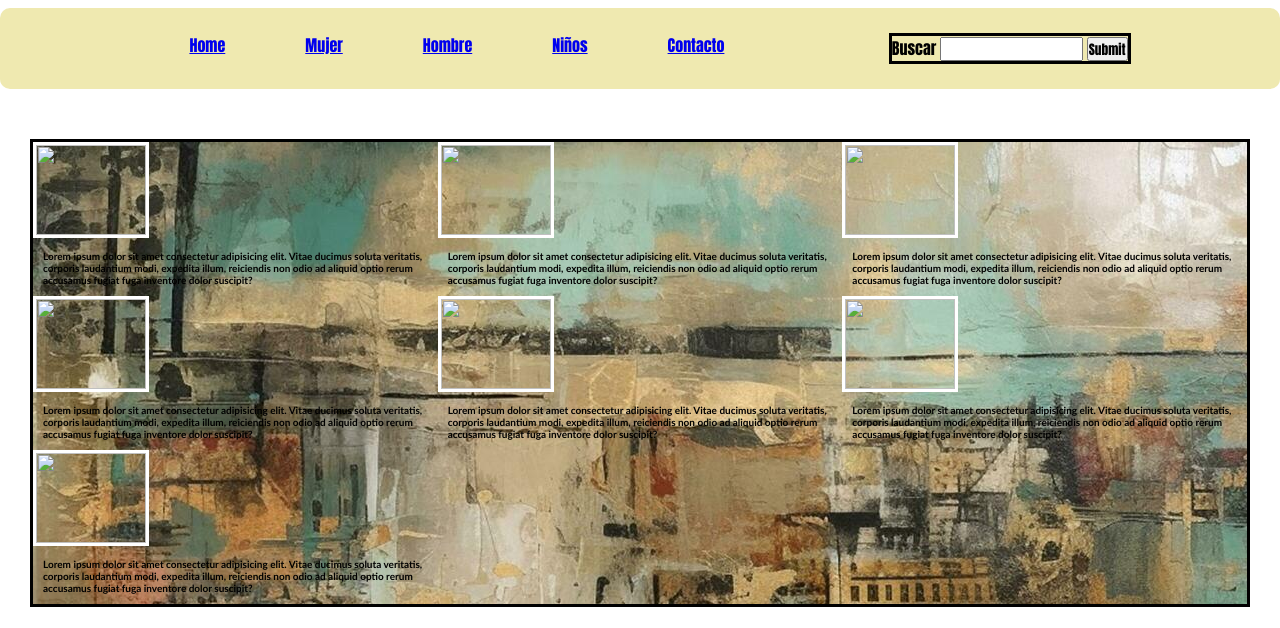
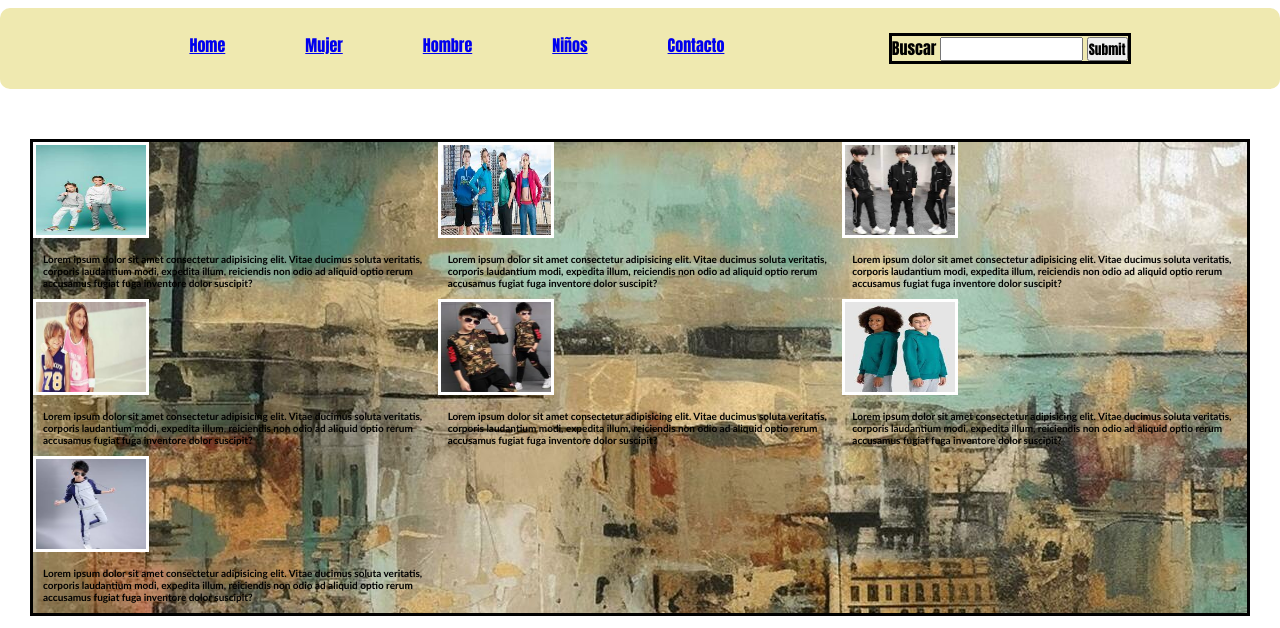
Before and after one commit to AlejandroDog/2daEntrega-Dognibene, a plain HTML site: page PAGINAS/disNiño.html in a window 1280 px wide. Shown: the part 172-800 px from the top of the page. Drawn offline with Linux system fonts and the light colour scheme.

Commit message:
se agregaron las imagenes faltantes

```diff
--- a/PAGINAS/disNiño.html
+++ b/PAGINAS/disNiño.html
@@ -61,49 +61,49 @@
     <main>
         <section class="Productos">
             <div>
-                <img src="" alt="">
+                <img src="/imagenes/CHILD/download.jpg" alt="">
                 <h5>Lorem ipsum dolor sit amet consectetur adipisicing elit. Vitae ducimus soluta veritatis, corporis
                     laudantium modi, expedita illum, reiciendis non odio ad aliquid optio rerum accusamus fugiat fuga
                     inventore dolor suscipit?
                 </h5>
             </div>
             <div>
-                <img src="" alt="">
+                <img src="/imagenes/CHILD/1.jpg" alt="">
                 <h5>Lorem ipsum dolor sit amet consectetur adipisicing elit. Vitae ducimus soluta veritatis, corporis
                     laudantium modi, expedita illum, reiciendis non odio ad aliquid optio rerum accusamus fugiat fuga
                     inventore dolor suscipit?
                 </h5>
             </div>
             <div>
-                <img src="" alt="">
+                <img src="/imagenes/CHILD/2.jpg" alt="">
                 <h5>Lorem ipsum dolor sit amet consectetur adipisicing elit. Vitae ducimus soluta veritatis, corporis
                     laudantium modi, expedita illum, reiciendis non odio ad aliquid optio rerum accusamus fugiat fuga
                     inventore dolor suscipit?
                 </h5>
             </div>
             <div>
-                <img src="" alt="">
+                <img src="/imagenes/CHILD/4.jpg" alt="">
                 <h5>Lorem ipsum dolor sit amet consectetur adipisicing elit. Vitae ducimus soluta veritatis, corporis
                     laudantium modi, expedita illum, reiciendis non odio ad aliquid optio rerum accusamus fugiat fuga
                     inventore dolor suscipit?
                 </h5>
             </div>
             <div>
-                <img src="" alt=""><h5>Lorem ipsum dolor sit amet consectetur adipisicing elit. Vitae ducimus soluta veritatis, corporis
+                <img src="/imagenes/CHILD/5.jpg" alt=""><h5>Lorem ipsum dolor sit amet consectetur adipisicing elit. Vitae ducimus soluta veritatis, corporis
                     laudantium modi, expedita illum, reiciendis non odio ad aliquid optio rerum accusamus fugiat fuga
                     inventore dolor suscipit?
                 </h5>
 
             </div>
             <div>
-                <img src="" alt="">
+                <img src="/imagenes/CHILD/6.jpg" alt="">
                 <h5>Lorem ipsum dolor sit amet consectetur adipisicing elit. Vitae ducimus soluta veritatis, corporis
                     laudantium modi, expedita illum, reiciendis non odio ad aliquid optio rerum accusamus fugiat fuga
                     inventore dolor suscipit?
                 </h5>
             </div>
             <div>
-                <img src="" alt="">
+                <img src="/imagenes/CHILD/images.jpg" alt="">
                 <h5>Lorem ipsum dolor sit amet consectetur adipisicing elit. Vitae ducimus soluta veritatis, corporis
                     laudantium modi, expedita illum, reiciendis non odio ad aliquid optio rerum accusamus fugiat fuga
                     inventore dolor suscipit?
```
Also changed, not shown: imagenes/CHILD/1.jpg (added), imagenes/CHILD/2.jpg (added), imagenes/CHILD/4.jpg (added), imagenes/CHILD/5.jpg (added), imagenes/CHILD/6.jpg (added), imagenes/CHILD/download.jpg (added), imagenes/CHILD/images.jpg (added).
